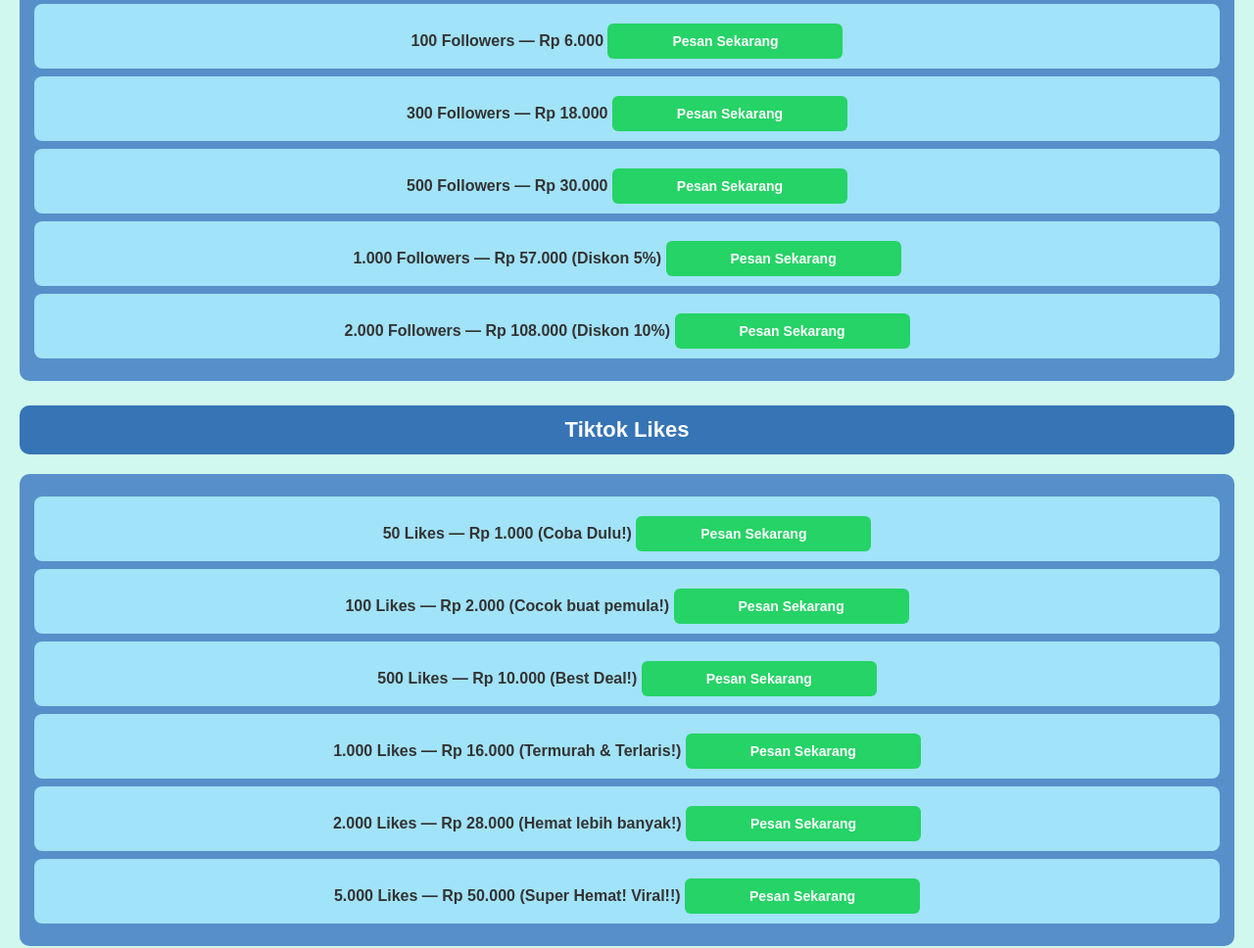
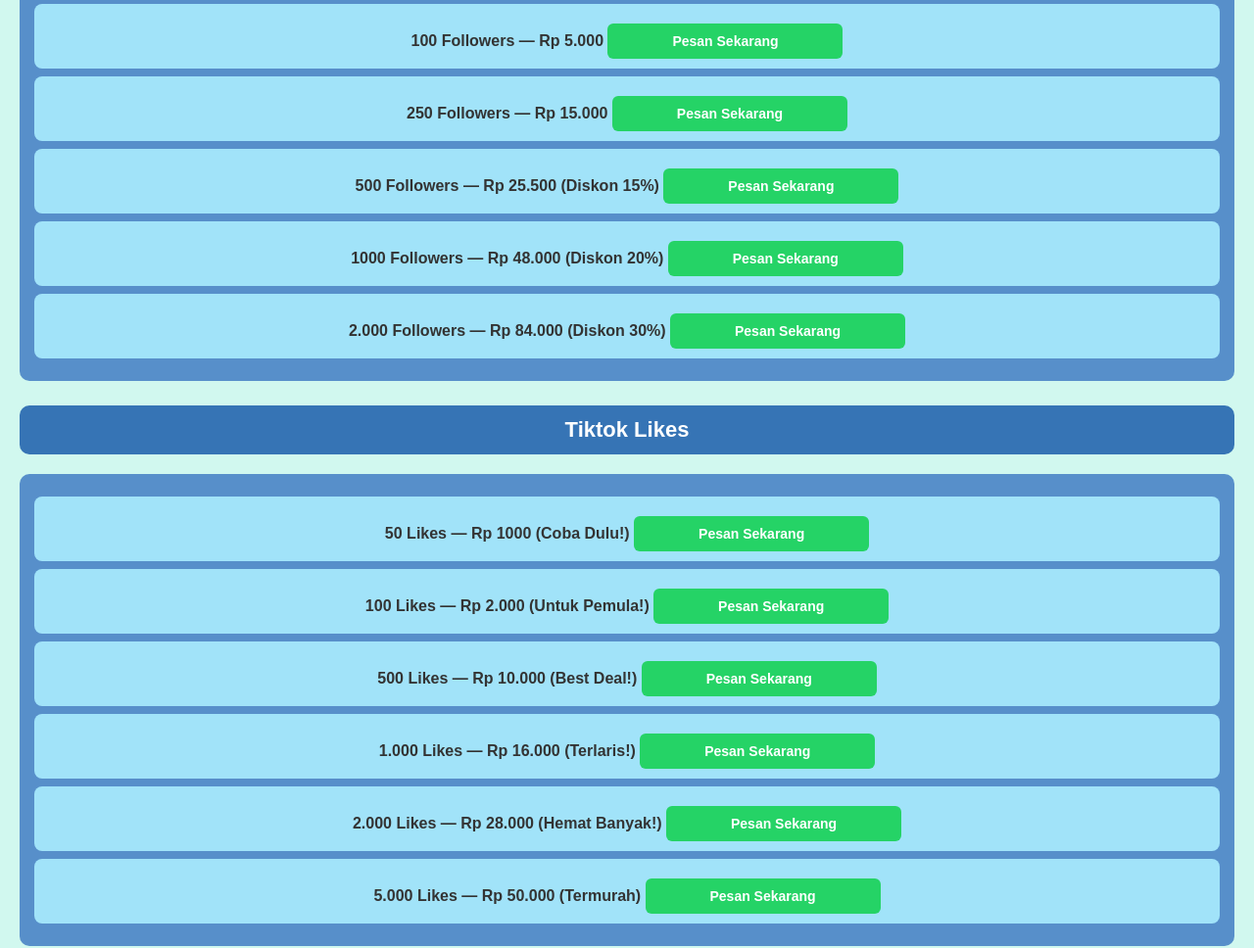
Before and after one commit to F7ND/Yesstorey, a plain HTML site: page produktt.html in a window 1280 px wide. Shown: the part 185-1153 px from the top of the page at 98% size. Drawn offline with Linux system fonts and the light colour scheme.

Commit message:
Update produktt.html

```diff
--- a/produktt.html
+++ b/produktt.html
@@ -264,26 +264,24 @@
 youtubeFollowers: {
 title: "Tiktok Followers",
 items: [
-      { qty: "100 Followers", price: "Rp 6.000" },
-      { qty: "300 Followers", price: "Rp 18.000" },
-      { qty: "500 Followers", price: "Rp 30.000" },
-      { qty: "1.000 Followers", price: "Rp 57.000 (Diskon 5%)" },
-      { qty: "2.000 Followers", price: "Rp 108.000 (Diskon 10%)" }
+{ qty: "100 Followers", price: "Rp 5.000" },
+{ qty: "250 Followers", price: "Rp 15.000" },
+{ qty: "500 Followers", price: "Rp 25.500 (Diskon 15%)" },
+{ qty: "1000 Followers", price: "Rp 48.000 (Diskon 20%)" },
+{ qty: "2.000 Followers", price: "Rp 84.000 (Diskon 30%)" }
 ]
 },
-
 youtubeLikes: {
 title: "Tiktok Likes",
 items: [
-      { qty: "50 Likes", price: "Rp 1.000", note: "(Coba Dulu!)" },
-      { qty: "100 Likes", price: "Rp 2.000", note: "(Cocok buat pemula!)" },
+{ qty: "50 Likes", price: "Rp 1000", note: "(Coba Dulu!)" },
+{ qty: "100 Likes", price: "Rp 2.000", note: "(Untuk Pemula!)" },
 { qty: "500 Likes", price: "Rp 10.000", note: "(Best Deal!)" },
-      { qty: "1.000 Likes", price: "Rp 16.000", note: "(Termurah & Terlaris!)" },
-      { qty: "2.000 Likes", price: "Rp 28.000", note: "(Hemat lebih banyak!)" },
-      { qty: "5.000 Likes", price: "Rp 50.000", note: "(Super Hemat! Viral!!)" }
+{ qty: "1.000 Likes", price: "Rp 16.000", note: "(Terlaris!)" },
+{ qty: "2.000 Likes", price: "Rp 28.000 (Hemat Banyak!)" },
+{ qty: "5.000 Likes", price: "Rp 50.000 (Termurah)" }
 ]
 },
-
 youtubeViews: {
 title: "Tiktok Views",
 items: [
```
Lines whose indentation alone changed are shown as unchanged.
